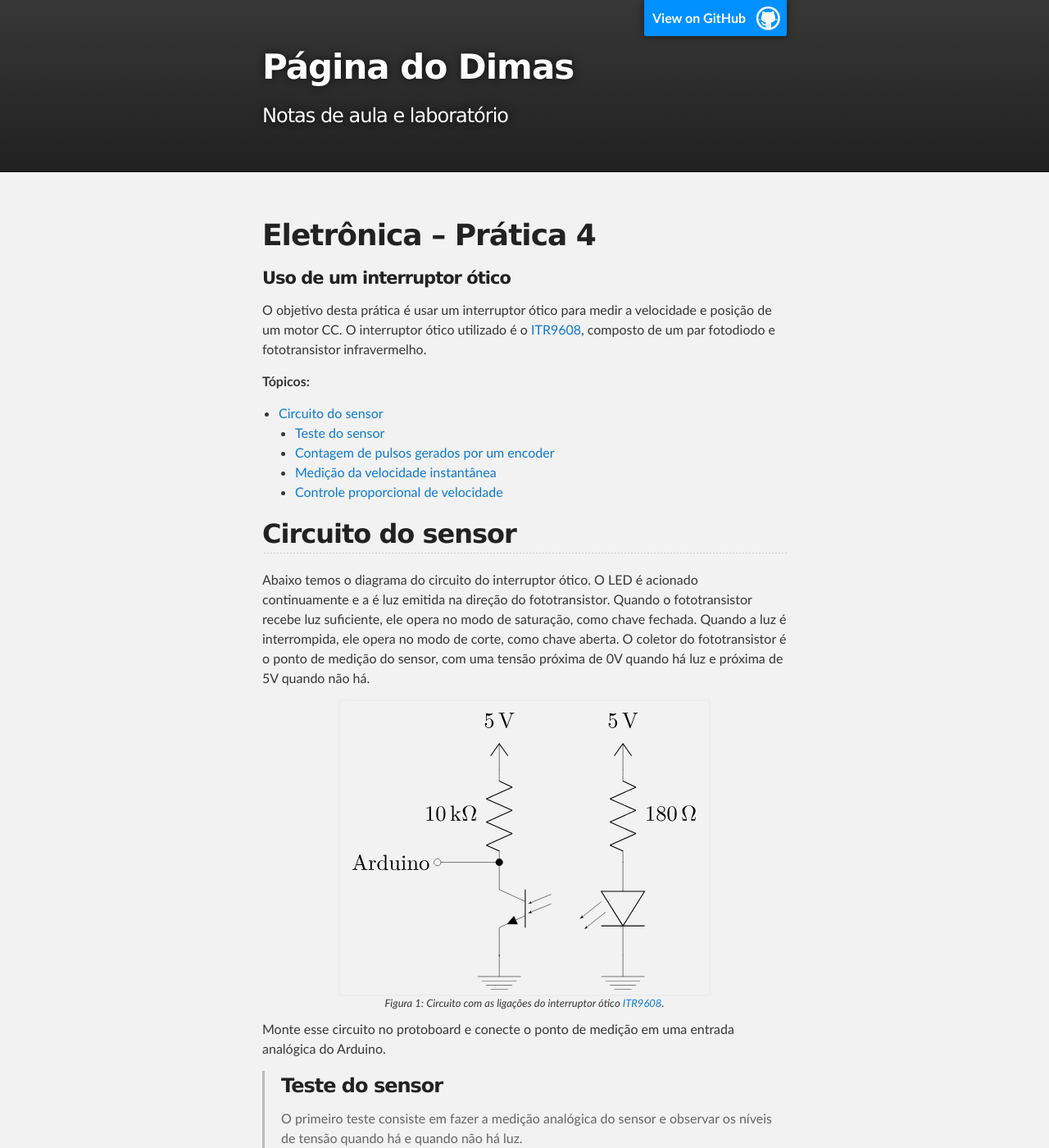
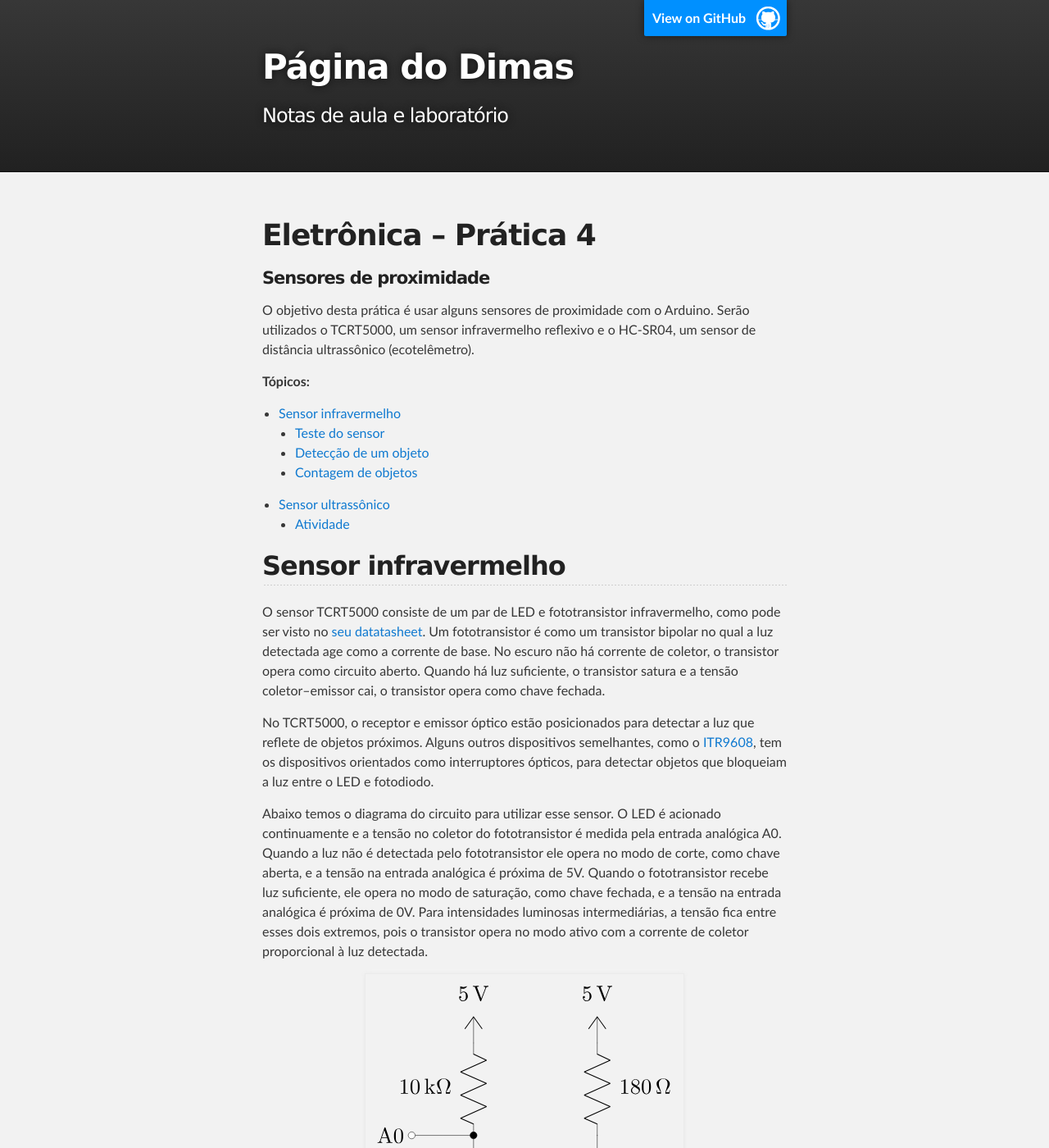
Before and after one commit to dimasad/dimasad.github.io.OLD, a Jekyll site: the page built from _eletronica/pratica4.md, in a window 1280 px wide and 1400 px high. Shown: the whole window at 82% size. Built offline with Jekyll 4.4.1, drawn with Linux system fonts in a browser that asks for light colours; some of the changed text lies outside the part shown.

Commit message:
Atualizando eletronica/pratica4 para 2019-1.

```diff
--- a/_eletronica/pratica4.md
+++ b/_eletronica/pratica4.md
@@ -7,12 +7,12 @@
 ================
 {:.no_toc}
 
-#### Uso de um interruptor ótico
+#### Sensores de proximidade
 {:.no_toc}
 
-O objetivo desta prática é usar um interruptor ótico para medir a velocidade
-e posição de um motor CC. O interruptor ótico utilizado é o [ITR9608], composto
-de um par fotodiodo e fototransistor infravermelho.
+O objetivo desta prática é usar alguns sensores de proximidade com o Arduino.
+Serão utilizados o TCRT5000, um sensor infravermelho reflexivo e o HC-SR04,
+um sensor de distância ultrassônico (ecotelêmetro).
 
 **Tópicos:**
 * Procedimento x
@@ -20,24 +20,39 @@
 {:toc}
 
 
-Circuito do sensor
-------------------
+Sensor infravermelho
+--------------------
 
-Abaixo temos o diagrama do circuito do interruptor ótico. O LED é acionado
-continuamente e a é luz emitida na direção do fototransistor. Quando o
-fototransistor recebe luz suficiente, ele opera no modo de saturação, como
-chave fechada. Quando a luz é interrompida, ele opera no modo de corte, como
-chave aberta. O coletor do fototransistor é o ponto de medição do sensor,
-com uma tensão próxima de 0V quando há luz e próxima de 5V quando não há.
+O sensor TCRT5000 consiste de um par de LED e fototransistor infravermelho,
+como pode ser visto no [seu datatasheet][TCRT5000]. Um fototransistor é como
+um transistor bipolar no qual a luz detectada age como a corrente de base.
+No escuro não há corrente de coletor, o transistor opera como circuito aberto.
+Quando há luz suficiente, o transistor satura e a tensão coletor--emissor cai,
+o transistor opera como chave fechada.
+
+No TCRT5000, o receptor e emissor óptico estão posicionados para detectar a luz
+que reflete de objetos próximos. Alguns outros dispositivos semelhantes, como o
+[ITR9608], tem os dispositivos orientados como interruptores ópticos, para
+detectar objetos que bloqueiam a luz entre o LED e fotodiodo.
+
+Abaixo temos o diagrama do circuito para utilizar esse sensor. O LED é acionado
+continuamente e a tensão no coletor do fototransistor é medida pela entrada
+analógica A0. Quando a luz não é detectada pelo fototransistor ele opera
+no modo de corte, como chave aberta, e a tensão na entrada analógica é próxima
+de 5V. Quando o fototransistor recebe luz suficiente, ele opera no modo de
+saturação, como chave fechada, e a tensão na entrada analógica é próxima de 0V.
+Para intensidades luminosas intermediárias, a tensão fica entre esses dois
+extremos, pois o transistor opera no modo ativo com a corrente de coletor
+proporcional à luz detectada.
 
 {%
    include figure.html
    file="optical-int.svg"
-   caption="Circuito com as ligações do interruptor ótico [ITR9608]."
+   caption="Circuito para utilização dos sensores ópticos [TCRT5000] ou
+            [ITR9608]."
 %}
 
-Monte esse circuito no protoboard e conecte o ponto de medição em uma entrada
-analógica do Arduino.
+Monte esse circuito com o protoboard e Arduino e faça as atividades abaixo.
 
 > ### Teste do sensor
 >
@@ -47,23 +62,52 @@
 > **Dica:** Lembre de configurar a porta serial com a função `Serial.begin`.
 
 
-> ### Contagem de pulsos gerados por um encoder
+> ### Detecção de um objeto
 >
-> Em seguida, use um encoder conectado a um motor e faça um código para contar
-> o número de pulsos (e, consequentemente, voltas) do motor. O acionamento
-> do motor pode ser feito manualmente, com um botão.
+> Na placa do Arduino, existe um LED conectado ao pino digital 13. Para o
+> segundo teste, programe o Arduino para acionar o LED quando um objeto for
+> detectado.
 
-> ### Medição da velocidade instantânea
+> ### Contagem de objetos
 >
-> Com um encoder conectado a um motor, faça um código que mede o tempo entre
-> pulsos ou o tempo entre as bordas de subida e descida do sensor. Converta
-> esse tempo para a velocidade do motor. Tente fazer um código que identifique
-> também o caso do motor parado (velocidade nula).
+> Faça um código que conte o número de objetos detectados e imprima na porta
+> serial. Lembre que há ruído nas medições do sensor. Tente fazer com que o
+> mesmo objeto não seja contabilizado várias vezes quando estiver parado
+> próximo ao limiar de detecção do sensor.
+>
+> **Dica:** Faça um comparador com histerese em software para detectar o
+> objeto.
 
-> ### Controle proporcional de velocidade
+Sensor ultrassônico
+-------------------
+
+O funcionamento do sensor ultrassônico HC-SR04 é detalhado no
+[seu datasheet][HC-SR04]. Ele possui 4 pinos:
+-  VCC, a alimentação do dispositivo, que deve ser ligado no pontencial de 5V;
+- GND, o terminal negativo da alimentação;
+- Trig, o disparo dos pulsos ultrassônico;
+- Echo, a saída do dispositivo que indica o retorno do pulso no sensor.
+
+Quando um pulso elétrico de aproximadamente 10µs é enviado pelo Arduino ao pino
+trigger, o HC-SR04 envia uma sequência de 8 pulsos ultrassônicos e coloca
+o pino Echo em nível lógico alto. Quando os pulsos são detectados de volta no
+sensor, o pino Echo é trazido de volta ao nível lógico baixo. A duração do
+pulso, junto com a velocidade do som no ar, podem então ser utilizados para
+calcular a distância do sensor ao objeto identificado.
+
+Durações muito longas do pulso no pino Echo podem indicar que nenhum objeto foi
+identificado. Esse sensor não detecta confiavelmente distâncias acima de 2
+metros. Para medição da duração do pulso, use a função [micros], que retorna
+o tempo em microssegundos desde que o Arduino foi ligado.
+
+Monte esse sensor no Arduino e faça a atividade abaixo.
+
+> ### Atividade
 >
-> Faça o acionamento do motor com um transistor NPN e implemente o controle
-> proporcional de velocidade, com a velocidade de referência fornecida por um
-> potenciômetro.
+> Imprima na porta serial se foi detectado um objeto e a distância até ele.
 
+
+[micros]: https://www.arduino.cc/en/Reference/Micros
 [ITR9608]: /datasheet/ITR9608.pdf
+[TCRT5000]: /datasheet/TCRT5000.pdf
+[HC-SR04]: /datasheet/HCSR04.pdf
```
Also changed, not shown: index.md (+1 -1 lines), assets/images/optical-int.svg, 2 other files.
